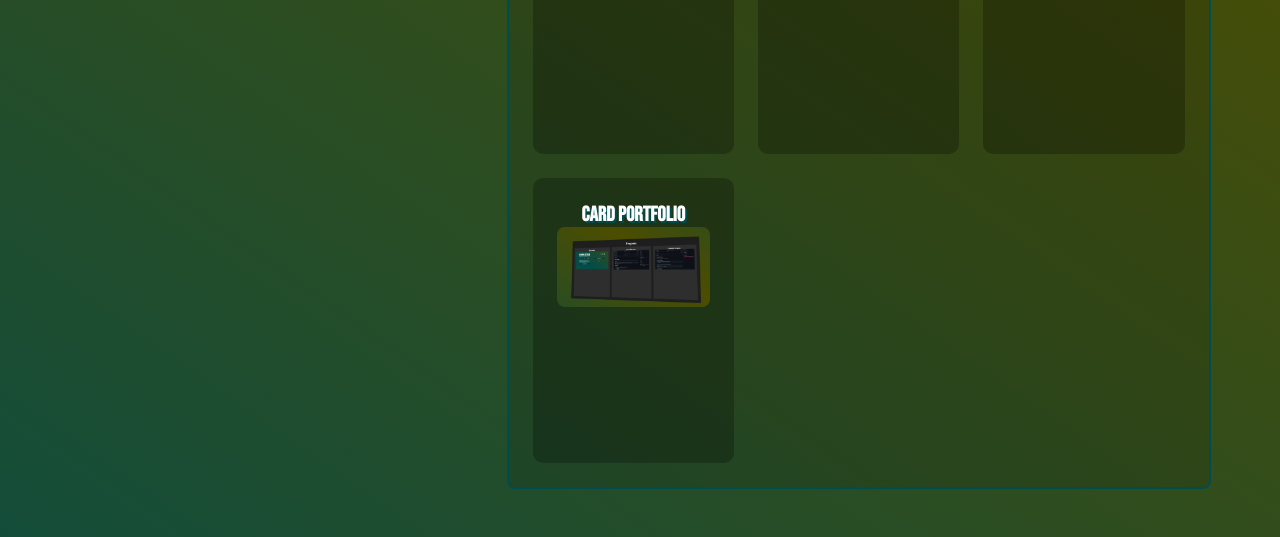
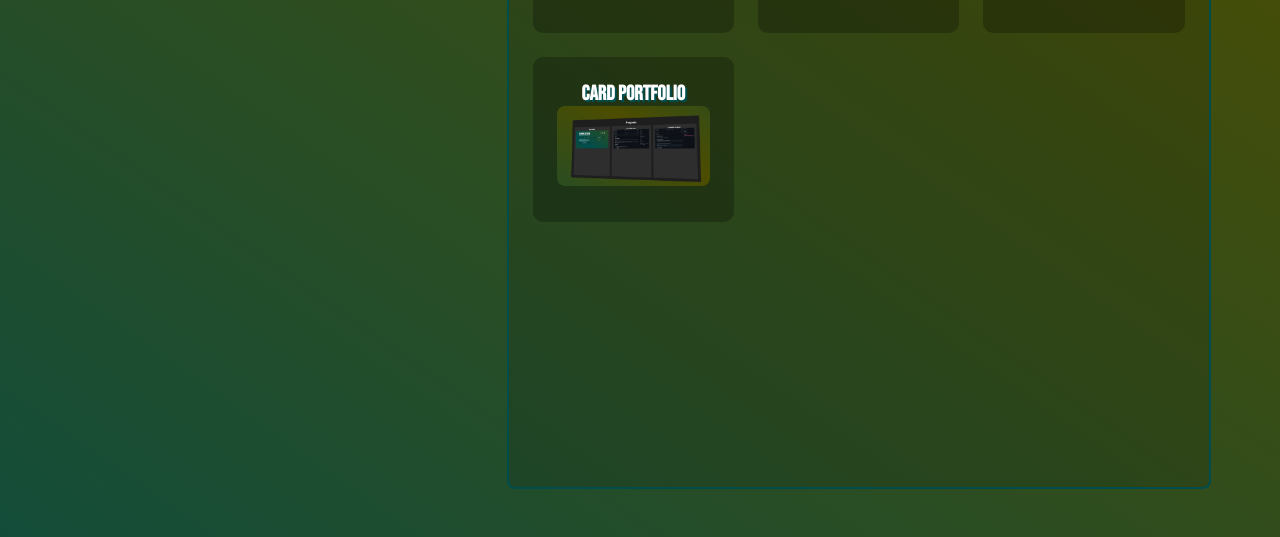
Before and after one commit to Masonlet/Portfolio, a plain HTML site: page projects.html in a window 1280 px wide. Shown: the part 263-800 px from the top of the page. Drawn offline with Linux system fonts and the light colour scheme.

Commit message:
Fix project spacing

```diff
--- a/css/components.css
+++ b/css/components.css
@@ -57,6 +57,7 @@ textarea {
 #projects-grid {
   display: grid;
   grid-template-columns: repeat(auto-fit, minmax(200px, 1fr));
+  grid-auto-rows: max-content;
   gap: 1.5rem;
   overflow-y: auto;
   overflow-x: hidden;
@@ -118,6 +119,10 @@ textarea {
   cursor: pointer;
   transition: transform 0.2s ease;
   pointer-events: auto;
+  max-height: 300px;
+  display: flex;
+  flex-direction: column;
+  justify-content: space-between;
 }
 
 .project-card:hover, #back-to-grid:hover, #github-button:hover {
```
